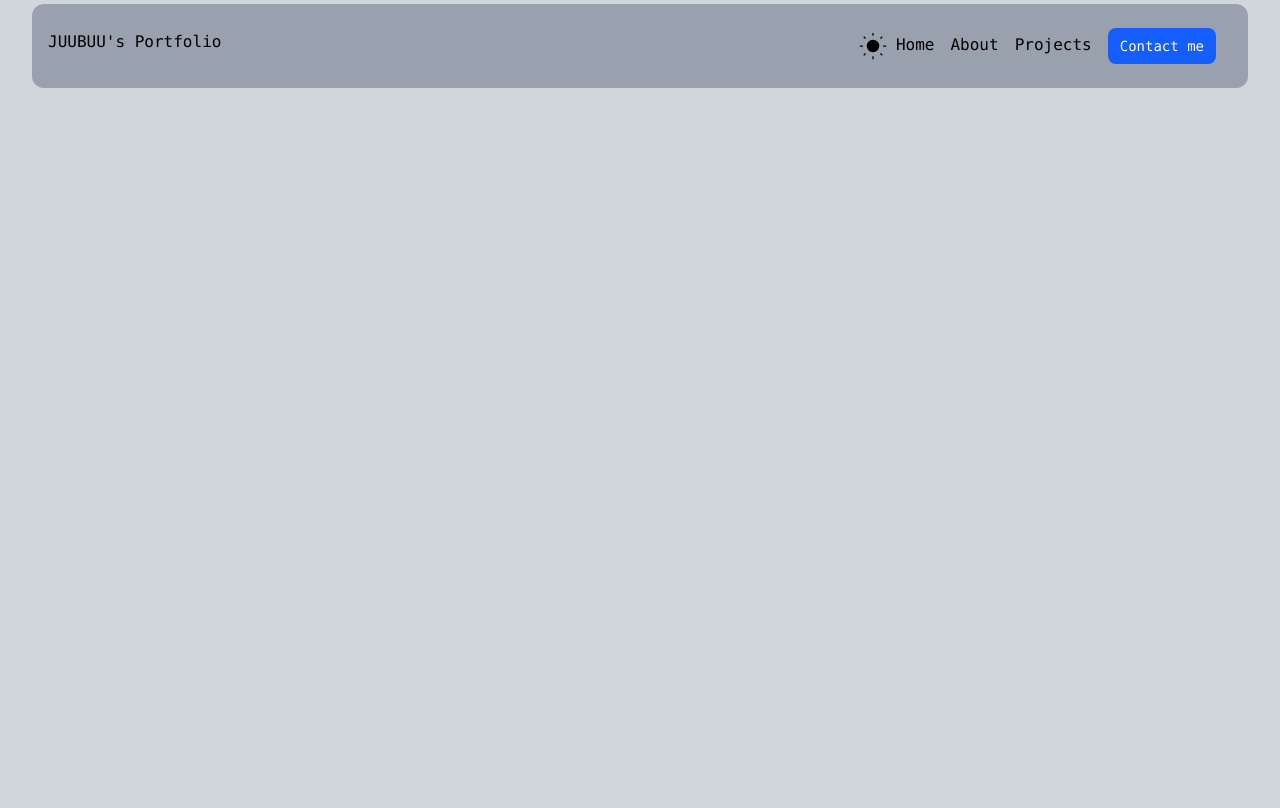
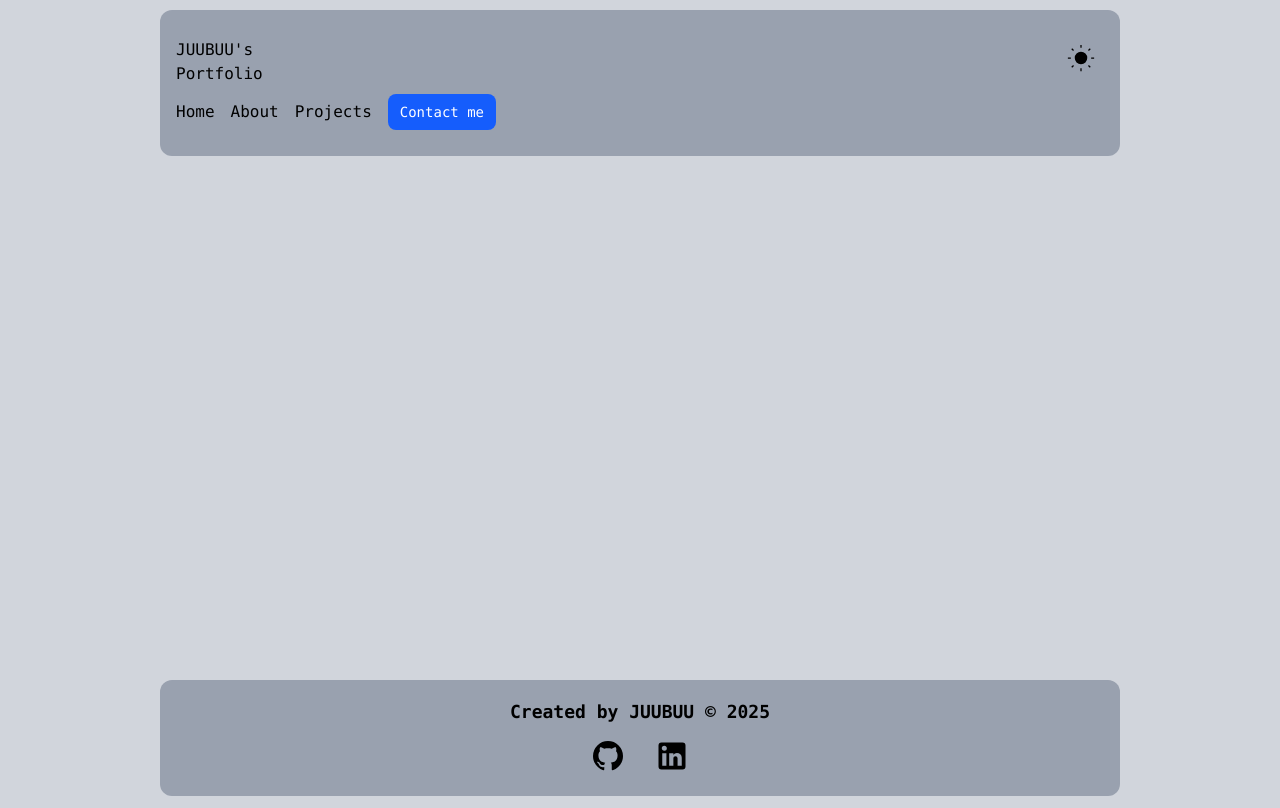
Before and after one commit to BouzirJawad/dynamic-portfolio, a React (Vite) app: page / in a window 1280 px wide. Built offline with nearby package versions, Linux system fonts and the light colour scheme.

Commit message:
added a fotter, fixed some display issues

```diff
--- a/src/App.jsx
+++ b/src/App.jsx
@@ -1,11 +1,16 @@
 import Header from "./Components/Header";
+import Footer from "./Components/Footer";
 
 
 function App() {
 
   return (
-    <div>
+    <div className="flex flex-col min-h-screen">
       <Header />
+      <main className="grow mt-25">
+
+      </main>
+      <Footer />
     </div>
   );
 }
--- a/src/Components/Button.jsx
+++ /dev/null
@@ -1,56 +0,0 @@
-import React,{useState, useEffect} from "react";
-import { ArrowDown } from "./icons/Arrow";
-
-function Button() {
-  const [isOpen, setIsOpen] = useState(false);
-
-  const [darkMode, setDarkMode] = useState(() => {
-    const savedMode = localStorage.getItem("darkMode");
-    return savedMode ? JSON.parse(savedMode) : false;
-  });
-
-    useEffect(() => {
-      const root = document.documentElement;
-      if (darkMode) {
-        root.classList.add("dark");
-      } else {
-        root.classList.remove("dark");
-      }
-
-      localStorage.setItem("darkMode", JSON.stringify(darkMode));
-    }, [darkMode]);
-
-  return (
-    <>
-      <div className="h-screen parent">
-        <div>
-        <div className="drop-menu" >
-          <div onClick={()=> setIsOpen(!isOpen)} className="cursor-pointer flex items-center justify-between">
-            <span className="dark:text-white">Media</span>
-            <ArrowDown className={isOpen ? 'rotate-180 text-2xl transition duration-400' : 'rotate-none text-2xl transition duration-400' }/>
-            </div>
-          {isOpen && (
-          <div>
-            <ul className="drop-menu-options absolute">
-              <li>GitHub</li>
-              <li>LinkedIn</li>
-              <hr />
-              <li>Contact me</li>
-            </ul>
-          </div>
-          )}
-        </div>
-          <button
-          onClick={() => setDarkMode(!darkMode)}
-          className="px-4 py-2 bg-blue-500 text-white rounded focus:outline-none"
-        >
-          Toggle Dark Mode
-        </button>
-
-        </div>
-      </div>
-    </>
-  );
-}
-
-export default Button;
--- /dev/null
+++ b/src/Components/Footer.jsx
@@ -0,0 +1,22 @@
+import { Github } from './icons/Github'
+import { Linkedin } from './icons/Linkedin'
+
+
+function Footer() {
+
+    return(
+
+        <footer className="w-[95%] sm:w-[75%] rounded-xl text-center mx-auto my-2 p-4 mainDiv">
+            <p className="font-bold text-lg">Created by JUUBUU © 2025</p>
+            <div className="flex justify-center gap-7 text-4xl mt-2" >
+                <a href="https://github.com/BouzirJawad"
+                    className="transition duration-300 hover:scale-140"><Github /></a>
+                <a href="https://www.linkedin.com/in/jawad-bouzir-693923336"
+                    className="transition duration-300 hover:scale-140"><Linkedin /></a>
+            </div>
+        </footer>
+
+    );
+}
+
+export default Footer
--- a/src/Components/Header.jsx
+++ b/src/Components/Header.jsx
@@ -1,7 +1,7 @@
-import React, {useEffect, useState} from "react";
-import { Menu } from "./icons/Menu";
-import { Sun } from "./icons/Sun";
-import { Moon } from "./icons/Moon";
+import React, {useEffect, useState} from "react"
+import { Menu } from "./icons/Menu"
+import { Sun } from "./icons/Sun"
+import { Moon } from "./icons/Moon"
 
 function Header() {
     const [navOpen, setNavOpen] = useState(false);
@@ -23,18 +23,18 @@ function Header() {
     }, [darkMode]);
 
     return(
-        <header className="w-[95%] mx-auto rounded-xl bg-gray-400 dark:bg-slate-600">
+        <header className="w-[95%] sm:w-[75%] mx-auto rounded-xl mainDiv fixed top-2 left-0 right-0">
             <nav className="flex items-center p-4 flex-wrap">
-                    <div className="self-start pt-2 basis-1/2 lg:basis-1/6">
+                    <div className="self-start pt-2 basis-1/2 xl:basis-1/6">
                         JUUBUU's Portfolio
                     </div>
-                    <div className="ml-auto grow lg:grow-0 flex justify-end basis-1/2">
-                        <button onClick={()=> setNavOpen(!navOpen)} className="m-0 mr-2 text-3xl p-1 border block lg:hidden"><Menu className="my-0"/></button>
+                    <div className="ml-auto lg:grow-0 flex justify-end basis-1/2">
+                        <button onClick={()=> setNavOpen(!navOpen)} className="m-0 mr-2 text-3xl p-1 border block xl:hidden"><Menu className="my-0"/></button>
 
                         <button className="text-3xl p-0 m-0 lg:mr-2" onClick={() => setDarkMode(!darkMode)}>{ darkMode ? <Moon /> : <Sun />}</button>
                     </div>
-                    <div className={`lg:flex lg:items-center ${navOpen ? 'block' : 'hidden'}`}>
-                        <ul className="lg:flex lg:space-x-4 lg:items-center ml-auto mr-4">
+                    <div className={`xl:flex xl:items-center ${navOpen ? 'block' : 'hidden'}`}>
+                        <ul className="xl:flex xl:space-x-4 xl:items-center ml-3 xl:ml-auto mr-4">
                             <li>
                                 <a href="#" className="block mt-4 lg:inline-block lg:mt-0 hover:underline">Home</a>
                             </li>
@@ -44,7 +44,7 @@ function Header() {
                             <li>
                                 <a href="#" className="block mt-4 lg:inline-block lg:mt-0 hover:underline">Projects</a>
                             </li>
-                            <li>
+                            <li className="mt-1.5 xl:mt-0">
                                 <button className="primary-btn">Contact me</button>
                             </li>
                         </ul>
--- a/src/index.css
+++ b/src/index.css
@@ -5,6 +5,10 @@
 
     html{
         @apply font-mono bg-gray-300 dark:bg-slate-900 text-black dark:text-white transition;
+    }
+
+    .mainDiv{
+        @apply bg-gray-400 dark:bg-slate-600;
     }
 
     *{
```
Also changed, not shown: src/Components/Home.jsx (added).
